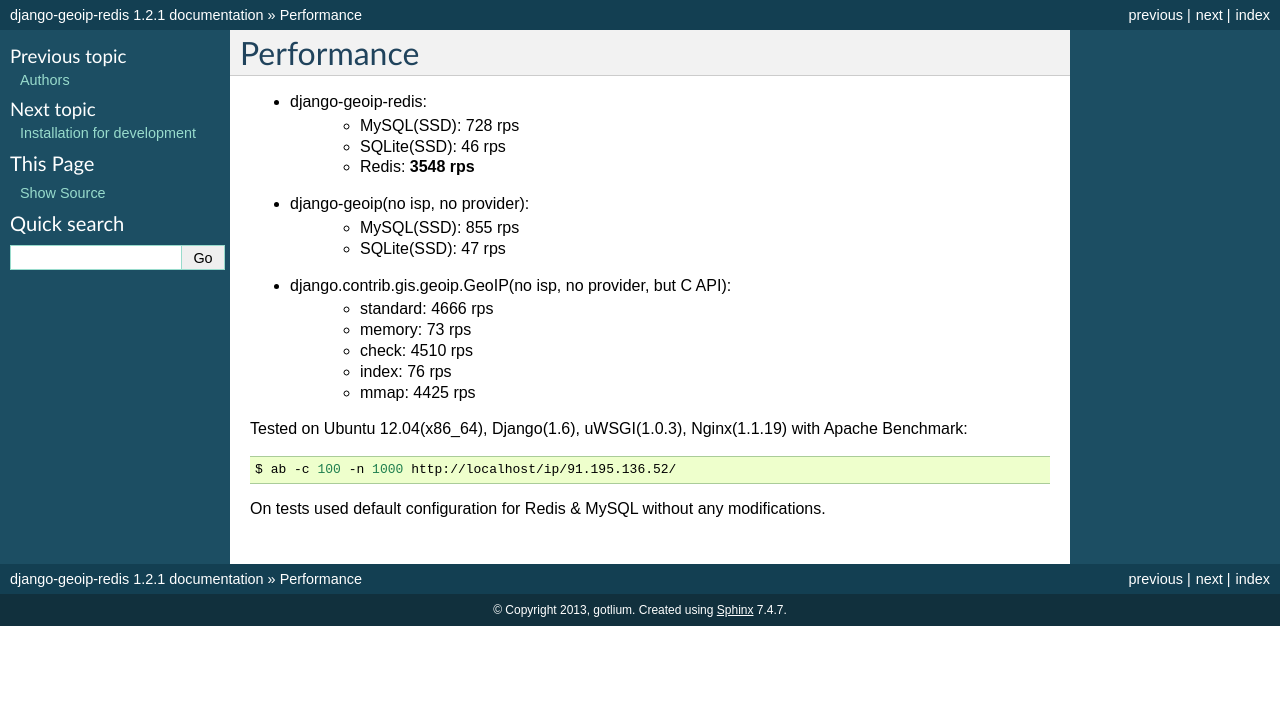
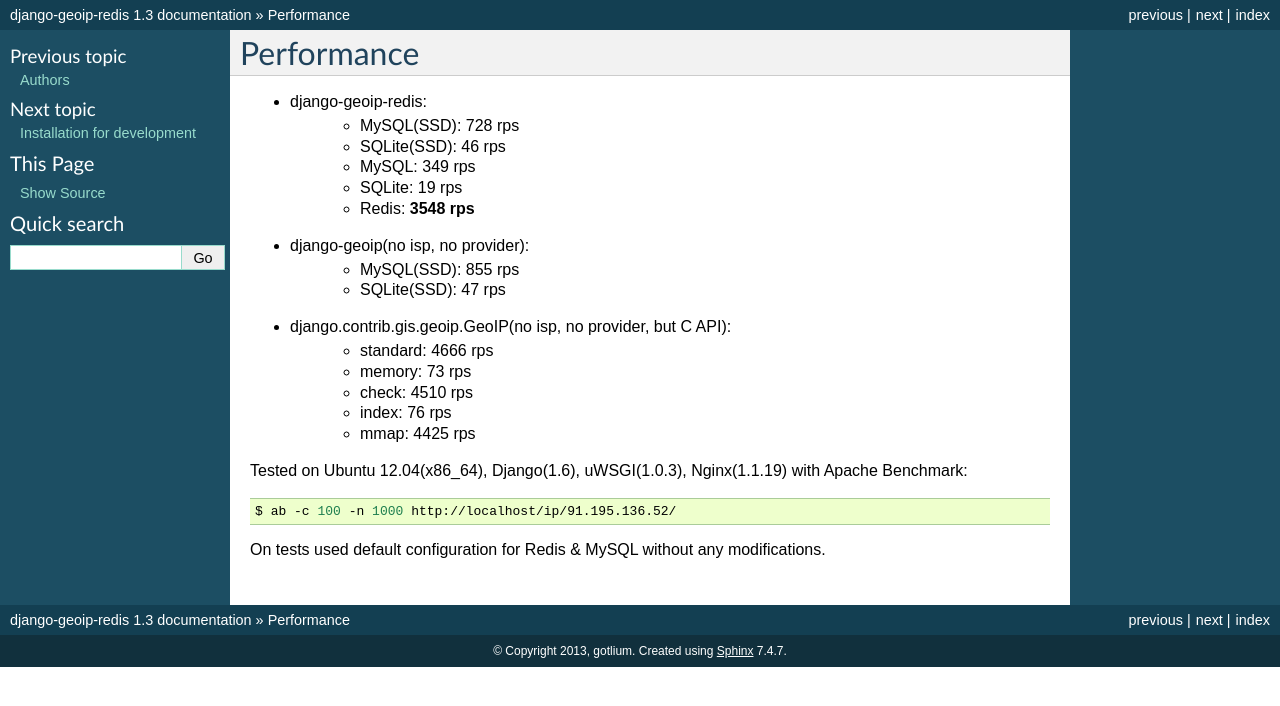
Before and after one commit to gotlium/django-geoip-redis, a Sphinx documentation site: the page built from docs/performance.rst, in a window 1280 px wide. Shown: the top 706 px of the page. Built offline with Sphinx 7.4.7, drawn with Linux system fonts in a browser that asks for light colours; pages that are not in the unit, such as notebooks, are missing from menus.

Commit message:
speed measures + changes on demo view

```diff
--- a/docs/conf.py
+++ b/docs/conf.py
@@ -13,6 +13,8 @@
 
 import sys
 import os
+
+from geoip import get_version
 
 # If extensions (or modules to document with autodoc) are in another directory,
 # add these directories to sys.path here. If the directory is relative to the
@@ -50,9 +52,9 @@
 # built documents.
 #
 # The short X.Y version.
-version = '1.2.1'
+version = get_version()
 # The full version, including alpha/beta/rc tags.
-release = '1.2.1'
+release = get_version()
 
 # The language for content autogenerated by Sphinx. Refer to documentation
 # for a list of supported languages.
--- a/docs/performance.rst
+++ b/docs/performance.rst
@@ -6,6 +6,8 @@
 * django-geoip-redis:
     - MySQL(SSD): 728 rps
     - SQLite(SSD): 46 rps
+    - MySQL: 349 rps
+    - SQLite: 19 rps
     - Redis: **3548 rps**
 
 * django-geoip(no isp, no provider):
--- /dev/null
+++ b/geoip/__init__.py
@@ -0,0 +1,5 @@
+VERSION = (1, 3)
+
+
+def get_version():
+    return ".".join(map(str, VERSION))
--- a/setup.py
+++ b/setup.py
@@ -1,10 +1,12 @@
 # -*- coding: utf-8 -*-
 
 from setuptools import setup, find_packages
+from geoip import get_version
+
 
 setup(
     name='django-geoip-redis',
-    version="1.2.2",
+    version=get_version(),
     description='Django GeoIP. Based on default DB or Redis.',
     keywords='django geoip mysql redis',
     long_description=open('README.rst').read(),
```
Also changed, not shown: README.rst (+7 -3 lines), 5 other files.
